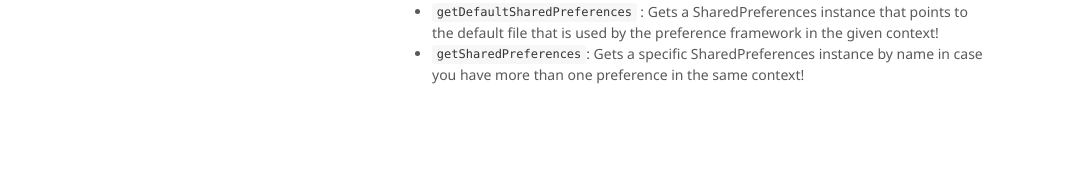
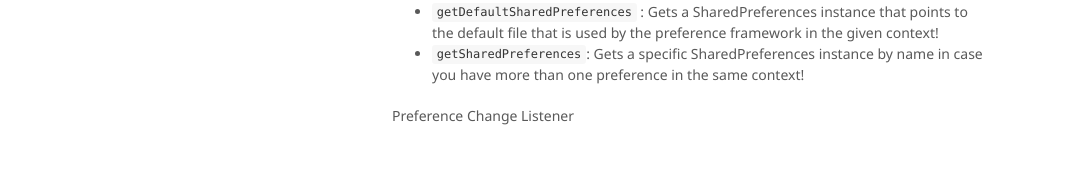
Before and after one commit to oscarb/pad, a Jekyll site: the page built from _docs/android-development-notes.md, in a window 1280 px wide. Shown: the part 1610-1803 px from the top of the page, without its empty margins (128-1199 px from the left). Built offline with Jekyll 4.4.1, drawn with Linux system fonts in a browser that asks for light colours; some web fonts are replaced; before the commit the page ends 1765 px from its top, so only the background shows below that.

Commit message:
Updated android-development-notes.md

```diff
--- a/_docs/android-development-notes.md
+++ b/_docs/android-development-notes.md
@@ -71,3 +71,5 @@ https://github.com/udacity/ud851-Exercises/blob/T05b.03-Solution-PolishAsyncTask
 Reading From SharedPreferences
 * `getDefaultSharedPreferences` : Gets a SharedPreferences instance that points to the default file that is used by the preference framework in the given context!
 * `getSharedPreferences`: Gets a specific SharedPreferences instance by name in case you have more than one preference in the same context!
+
+Preference Change Listener
```
